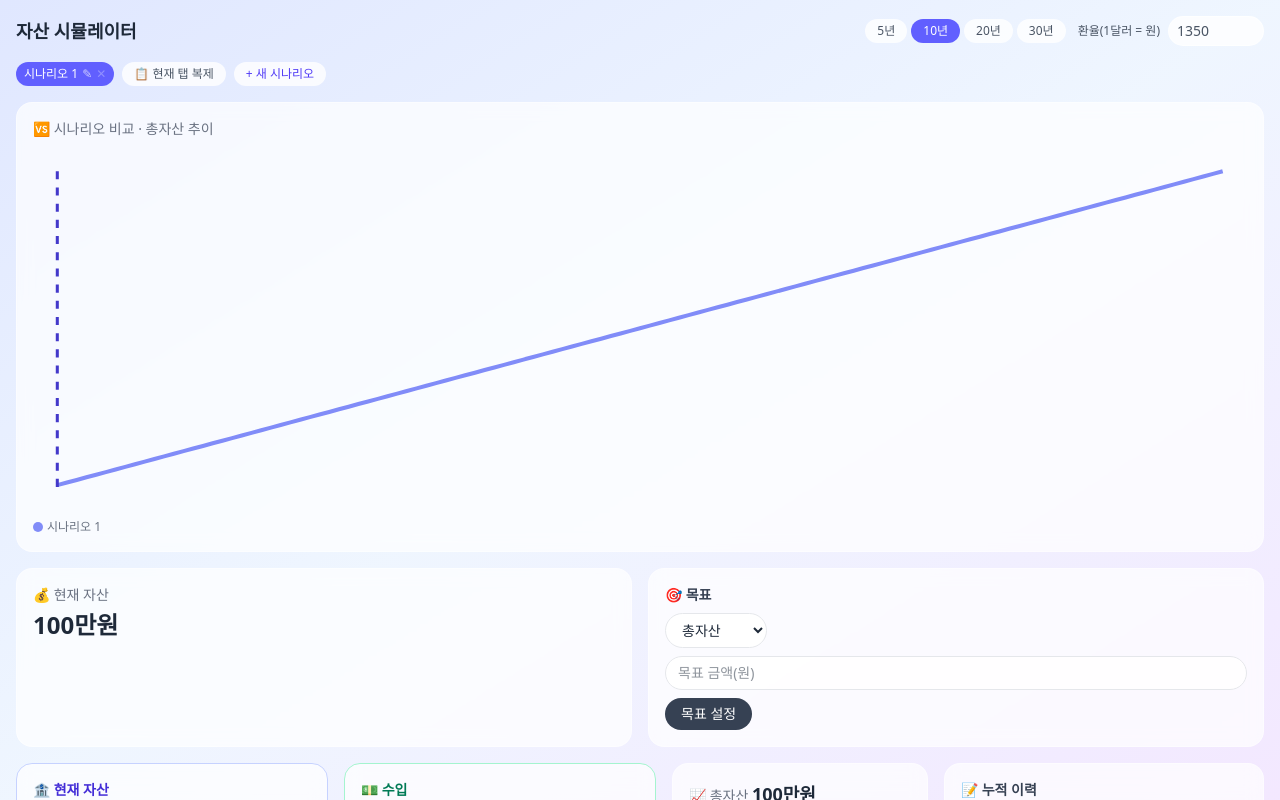
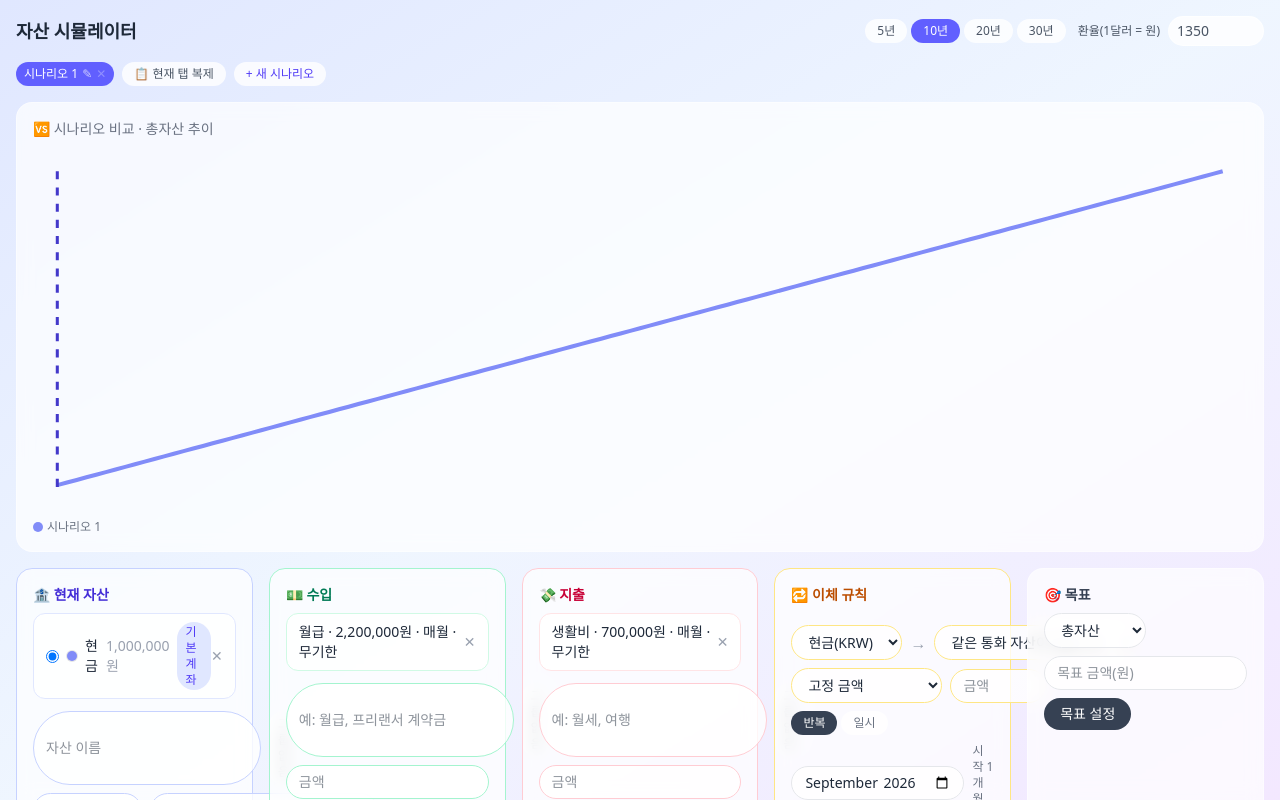
Before and after one commit to amaran-th/interactive-portfolio, a Next.js app: page /asset-simulator in a window 1280 px wide. Built offline with nearby package versions, Linux system fonts and the light colour scheme.

Commit message:
feat: 입력 패널을 상단으로, 슬라이더·현재자산을 AssetAreaChart로 재배치

```diff
--- a/app/(portfolio)/playground/_sections/Works/6_AssetSimulator/AssetSimulator.tsx
+++ b/app/(portfolio)/playground/_sections/Works/6_AssetSimulator/AssetSimulator.tsx
@@ -14,7 +14,6 @@ import {
   Scenario,
   SimulationInput,
   addMonths,
-  formatKRW,
   newId,
   nextAssetColor,
   nextGroupColor,
@@ -22,12 +21,10 @@ import {
 } from "./types";
 import { useSimulation } from "./useSimulation";
 import InputPanel from "./InputPanel";
-import TimelineSlider from "./TimelineSlider";
 import AssetAreaChart from "./AssetAreaChart";
 import GroupDonutChart from "./GroupDonutChart";
 import FlowDiagram from "./FlowDiagram";
 import ComparisonBarChart from "./ComparisonBarChart";
-import GoalCard from "./GoalCard";
 import CashFlowChart from "./CashFlowChart";
 import HistoryPanel from "./HistoryPanel";
 import ScenarioTabs from "./ScenarioTabs";
@@ -499,28 +496,11 @@ export default function AssetSimulator() {
           selectedMonth={selectedMonth}
         />
 
-        <div className="mb-4 grid gap-4 md:grid-cols-2">
-          <div className="rounded-2xl border border-white/40 bg-white/70 p-4 backdrop-blur">
-            <p className="text-sm text-gray-500">💰 현재 자산</p>
-            <p className="mt-1 text-2xl font-bold text-gray-800">
-              {formatKRW(snapshots[0]?.totalBalance ?? 0)}
-            </p>
-          </div>
-          <GoalCard
-            goal={activeScenario.goal}
-            onSetGoal={handleSetGoal}
-            assetClasses={activeScenario.assetClasses}
-            groups={assetGroups}
-            simulationInput={simulationInput}
-            today={today}
-            selectedSnapshot={selectedSnapshot}
-          />
-        </div>
-
-        <div className="grid gap-4 @min-[650px]:grid-cols-[minmax(240px,640px)_minmax(180px,1fr)_minmax(180px,320px)]">
+        <div className="mb-4">
           <InputPanel
             key={activeScenarioId}
             groups={activeScenario.groups}
+            assetGroups={assetGroups}
             onAddGroup={handleAddGroup}
             onUpdateGroup={handleUpdateGroup}
             onRemoveGroup={handleRemoveGroup}
@@ -544,15 +524,25 @@ export default function AssetSimulator() {
             onRemoveTransferRule={handleRemoveTransferRule}
             today={today}
             horizonMonths={horizonMonths}
+            goal={activeScenario.goal}
+            onSetGoal={handleSetGoal}
+            simulationInput={simulationInput}
+            selectedSnapshot={selectedSnapshot}
           />
+        </div>
+
+        <div className="grid gap-4 @min-[650px]:grid-cols-[minmax(280px,1fr)_minmax(180px,320px)]">
           <div className="flex flex-col gap-4">
+            <AssetAreaChart
+              snapshots={snapshots}
+              groups={assetGroups}
+              assetClasses={activeScenario.assetClasses}
+              selectedMonth={selectedMonth}
+              onChangeMonth={setSelectedMonth}
+              today={today}
+              horizonMonths={horizonMonths}
+            />
             <div className="grid gap-4 grid-cols-[repeat(auto-fit,minmax(min(200px,100%),1fr))]">
-              <AssetAreaChart
-                snapshots={snapshots}
-                groups={assetGroups}
-                assetClasses={activeScenario.assetClasses}
-                selectedMonth={selectedMonth}
-              />
               <ComparisonBarChart
                 snapshots={snapshots}
                 groups={assetGroups}
@@ -572,12 +562,6 @@ export default function AssetSimulator() {
               />
               <CashFlowChart snapshots={snapshots} selectedMonth={selectedMonth} />
             </div>
-            <TimelineSlider
-              selectedMonth={selectedMonth}
-              onChange={setSelectedMonth}
-              today={today}
-              horizonMonths={horizonMonths}
-            />
           </div>
           <HistoryPanel
             snapshots={snapshots}
```
